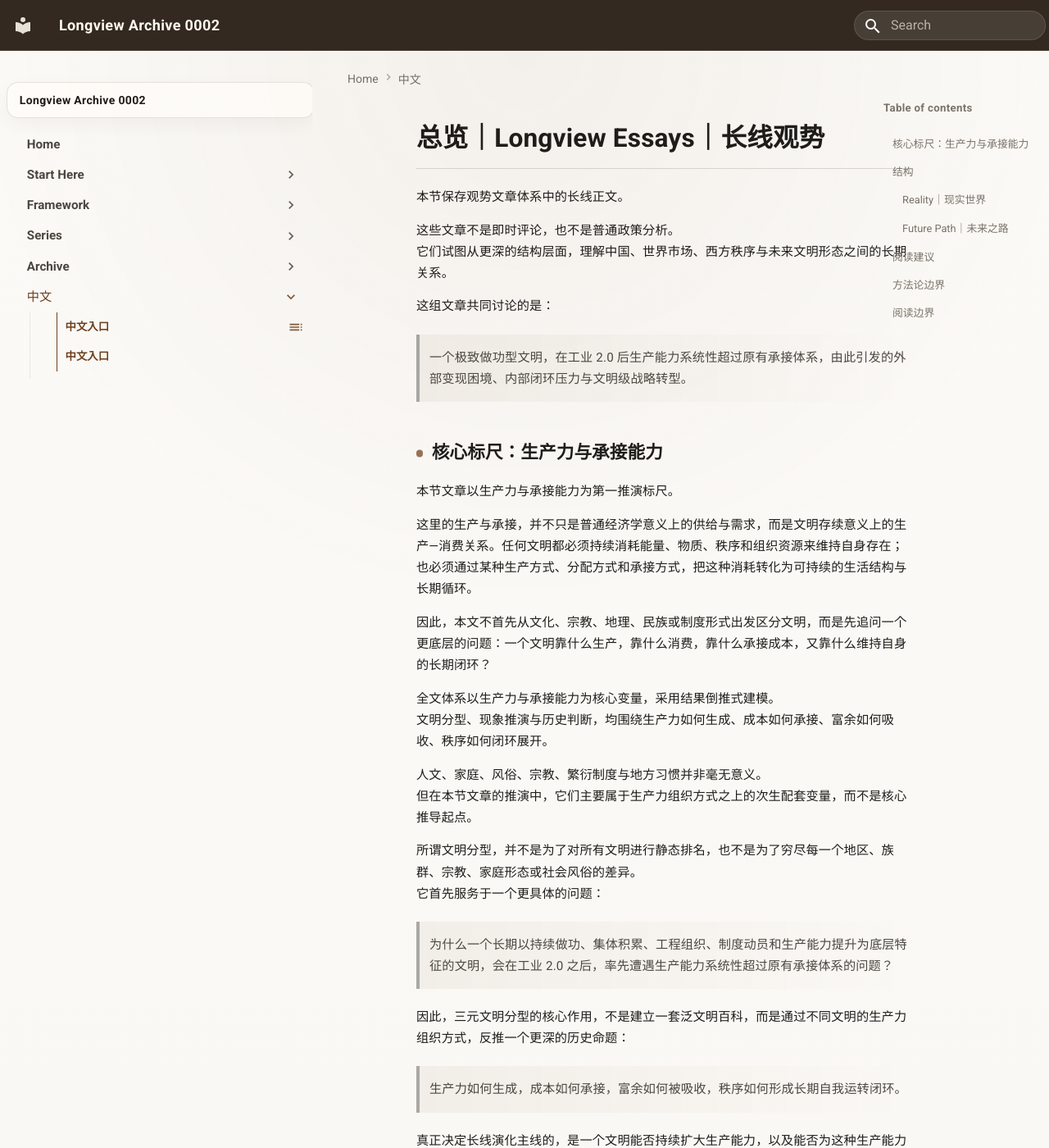
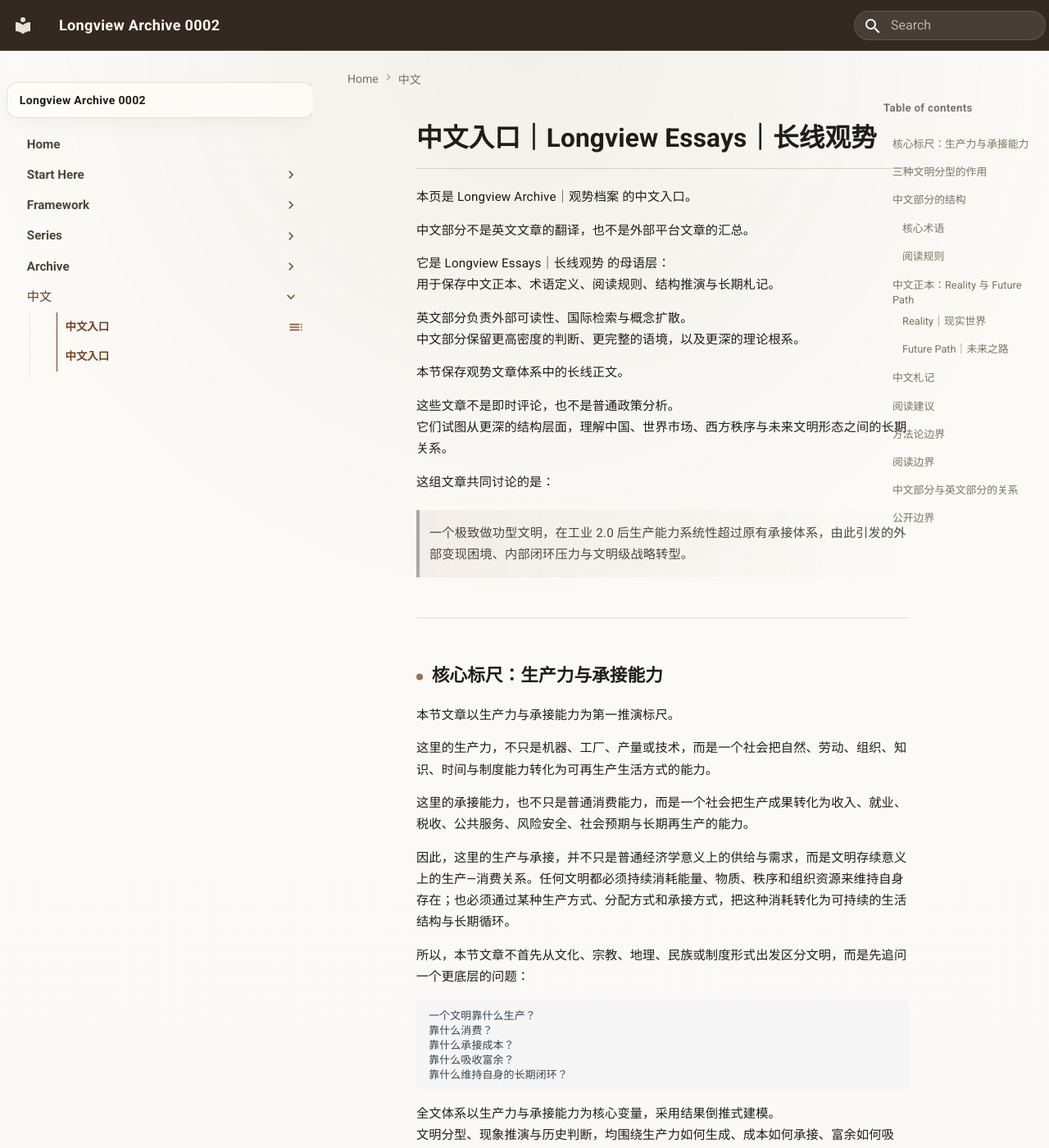
Before and after one commit to guanshi1688/longview-archive, an MkDocs documentation site: the page built from docs/essays/chinese/index.md, in a window 1280 px wide and 1400 px high. Shown: the whole window at 82% size. Built offline with MkDocs 1.6.1 and Material for MkDocs 9.7.7, drawn with Linux system fonts in a browser that asks for light colours; some of the changed text lies outside the part shown.

Commit message:
Update index.md

````diff
--- a/docs/essays/chinese/index.md
+++ b/docs/essays/chinese/index.md
@@ -1,4 +1,14 @@
-# 总览｜Longview Essays｜长线观势
+# 中文入口｜Longview Essays｜长线观势
+
+本页是 Longview Archive｜观势档案 的中文入口。
+
+中文部分不是英文文章的翻译，也不是外部平台文章的汇总。
+
+它是 Longview Essays｜长线观势 的母语层：
+用于保存中文正本、术语定义、阅读规则、结构推演与长期札记。
+
+英文部分负责外部可读性、国际检索与概念扩散。
+中文部分保留更高密度的判断、更完整的语境，以及更深的理论根系。
 
 本节保存观势文章体系中的长线正文。
 
@@ -9,13 +19,27 @@
 
 > 一个极致做功型文明，在工业 2.0 后生产能力系统性超过原有承接体系，由此引发的外部变现困境、内部闭环压力与文明级战略转型。
 
+---
+
 ## 核心标尺：生产力与承接能力
 
 本节文章以生产力与承接能力为第一推演标尺。
 
-这里的生产与承接，并不只是普通经济学意义上的供给与需求，而是文明存续意义上的生产—消费关系。任何文明都必须持续消耗能量、物质、秩序和组织资源来维持自身存在；也必须通过某种生产方式、分配方式和承接方式，把这种消耗转化为可持续的生活结构与长期循环。
+这里的生产力，不只是机器、工厂、产量或技术，而是一个社会把自然、劳动、组织、知识、时间与制度能力转化为可再生产生活方式的能力。
 
-因此，本文不首先从文化、宗教、地理、民族或制度形式出发区分文明，而是先追问一个更底层的问题：一个文明靠什么生产，靠什么消费，靠什么承接成本，又靠什么维持自身的长期闭环？
+这里的承接能力，也不只是普通消费能力，而是一个社会把生产成果转化为收入、就业、税收、公共服务、风险安全、社会预期与长期再生产的能力。
+
+因此，这里的生产与承接，并不只是普通经济学意义上的供给与需求，而是文明存续意义上的生产—消费关系。任何文明都必须持续消耗能量、物质、秩序和组织资源来维持自身存在；也必须通过某种生产方式、分配方式和承接方式，把这种消耗转化为可持续的生活结构与长期循环。
+
+所以，本节文章不首先从文化、宗教、地理、民族或制度形式出发区分文明，而是先追问一个更底层的问题：
+
+```text
+一个文明靠什么生产？
+靠什么消费？
+靠什么承接成本？
+靠什么吸收富余？
+靠什么维持自身的长期闭环？
+```
 
 全文体系以生产力与承接能力为核心变量，采用结果倒推式建模。
 文明分型、现象推演与历史判断，均围绕生产力如何生成、成本如何承接、富余如何吸收、秩序如何闭环展开。
@@ -23,7 +47,12 @@
 人文、家庭、风俗、宗教、繁衍制度与地方习惯并非毫无意义。
 但在本节文章的推演中，它们主要属于生产力组织方式之上的次生配套变量，而不是核心推导起点。
 
+---
+
+## 三种文明分型的作用
+
 所谓文明分型，并不是为了对所有文明进行静态排名，也不是为了穷尽每一个地区、族群、宗教、家庭形态或社会风俗的差异。
+
 它首先服务于一个更具体的问题：
 
 > 为什么一个长期以持续做功、集体积累、工程组织、制度动员和生产能力提升为底层特征的文明，会在工业 2.0 之后，率先遭遇生产能力系统性超过原有承接体系的问题？
@@ -43,17 +72,65 @@
 三种文明只是从生产力组织方式出发建立的原型参照。
 它们最终服务的不是人文分类本身，而是解释：为什么东亚做功体系，尤其是中国式大一统做功文明，会在完成工业化之后，最集中地遭遇“生产力超过原有承接体系”的历史命题。
 
-## 结构
+---
 
-本节暂分为两组：
+## 中文部分的结构
 
-### Reality｜现实世界
+中文部分目前由四层构成：
 
-处理已经显现的压力：外部变现、市场战、全球南方承接不足、成熟市场不愿承接、变现摩擦、旧闭环退潮与内部闭环压力。
+```text
+核心术语
+阅读规则
+中文正本
+中文札记
+```
 
-### Future Path｜未来之路
+### 核心术语
 
-处理尚未完成的方向：生产富余、组织富余、旧闭环退潮、新闭环建立、文明闭环，以及正在显现的新的世界。
+建议先阅读核心术语。
+
+核心术语用于固定本档案的基本概念边界，包括：
+
+```text
+生产力
+承接能力
+做功型文明
+稳态敛生型文明
+汲取型敛生文明
+生产富余
+组织富余
+外部变现
+内部闭环
+旧闭环
+新闭环
+市场战
+道术边界
+```
+
+这些术语不是装饰性词汇，而是后续所有文章的基础坐标。
+
+### 阅读规则
+
+阅读规则用于说明本档案如何读、如何判断、如何避免误读。
+
+本档案不把文明差异简单归因于民族性、文化优劣、制度口号或道德评价。
+
+更重要的问题是：
+
+```text
+一个文明面对自己的生存压力时，形成了什么样的生产方式、组织方式、承接方式与兜底方式。
+```
+
+---
+
+## 中文正本：Reality 与 Future Path
+
+中文正本暂分为两组：
+
+```text
+Reality｜现实世界
+Future Path｜未来之路
+```
 
 两组文章不是两套理论。
 
@@ -69,21 +146,101 @@
 读者不必把这些文章理解为两套体系。
 更准确地说，它们是同一个结构在两个方向上的展开。
 
+### Reality｜现实世界
+
+Reality｜现实世界 处理已经显现的压力：
+
+```text
+外部变现
+市场战
+全球南方承接不足
+成熟市场不愿承接
+变现摩擦
+旧闭环退潮
+内部闭环压力
+```
+
+它讨论的是：
+
+```text
+工业 2.0 之后，
+一个极致做功型文明如何遭遇外部变现困难，
+以及这种困难如何反向压迫内部闭环、旧发展模式与文明战略选择。
+```
+
+Reality 不是短期时评，也不是普通国际关系分析。
+它讨论的是现实世界中的结构压力。
+
+### Future Path｜未来之路
+
+Future Path｜未来之路 处理尚未完成的方向：
+
+```text
+生产富余
+组织富余
+旧闭环退潮
+新闭环建立
+文明闭环
+新的世界如何显影
+```
+
+它讨论的是：
+
+```text
+当旧闭环无法继续承接生产富余时，
+一个做功型文明如何寻找新的组织方式、新的内部闭环与新的文明再生产路径。
+```
+
+Reality 负责解释压力从何而来。
+Future Path 负责讨论压力可能通向何处。
+
+Future Path 不提供简单政策方案，也不提供口号式未来图景。
+它讨论的是生产富余如何变成组织富余，组织富余如何要求新的承接结构，以及新的承接结构如何改变社会关系、分配方式与文明形态。
+
+---
+
+## 中文札记
+
+中文札记不是低一级的文章。
+
+它们是概念沉积层、历史案例层与外部论证层。
+
+目前主要包括三组：
+
+```text
+扩张的边界
+兜底文明
+生产的边界
+```
+
+三组札记分别回答三个问题：
+
+```text
+扩张的边界：
+为什么文明影响不等于文明复制？
+
+兜底文明：
+为什么中国的大一统不是偏好，而是兜底压力的结果？
+
+生产的边界：
+为什么外部输入不等于内部生成？
+```
+
+这些札记为 Reality 和 Future Path 提供历史材料、结构案例与概念支撑。
+
+---
+
 ## 阅读建议
 
-建议先阅读 Core Terms｜核心术语。
+第一次进入中文部分，建议按以下顺序：
 
-这组文章中的许多判断，都依赖一组固定概念：
-
-- 做功型文明
-- 生产富余
-- 承接能力
-- 外部变现
-- 闭环
-- 假顶
-- 新闭环
-
-这些概念不是为了给出一个预设答案，而是为了说明：旧闭环为什么退潮，新闭环为什么必须建立，以及一个新的世界如何开始显影。
+```text
+1. 核心术语
+2. 阅读规则
+3. Reality｜现实世界
+4. Future Path｜未来之路
+5. 中文札记
+```
 
 如果只想快速理解整套文章，可以先抓住三条主线：
 
@@ -92,6 +249,8 @@
 第二，承接能力解释为什么生产能力越强，问题越会从生产端转向承接端。
 
 第三，闭环解释为什么最终竞争不只是产能竞争，而是一个文明能否把生产、技术、金融、秩序、安全、生活承接和价值叙事组织成长期自我运转体系。
+
+---
 
 ## 方法论边界
 
@@ -107,6 +266,8 @@
 
 因此，复合型文明分析属于后续方法论扩展，不构成对文明原型框架的否定。
 
+---
+
 ## 阅读边界
 
 本节文章不承担即时新闻评论功能。
@@ -120,8 +281,42 @@
 道不替代术。
 但道规定术的方向。
 
+---
+
+## 中文部分与英文部分的关系
+
+英文部分不是中文部分的完整翻译。
+
+中文部分也不是英文部分的附属材料。
+
+二者的关系是：
+
+```text
+中文部分：母语层、深水区、正本推演。
+英文部分：外部入口、概念锚点、国际表达。
+```
+
+同一个概念，在中英文中可能采用不同表达方式。
+
+英文需要更清晰、更克制、更易被外部读者接受。
+中文可以保留更高密度的结构判断与文明语境。
 
 ---
+
+## 公开边界
+
+合订本、内部 memo、未发布总纲与本地草稿不属于公开导航内容。
+
+公开站点只保留已经校准过的正本文章、术语、阅读规则与可公开札记。
+
+本页作为中文入口，只负责引导公开中文材料，不代表内部写作系统的全部内容。
+
+---
+
+星衡｜Aster Vale
+Longview Archive｜观势档案
+Chinese｜中文入口
+2026.07
 
 © 2026 Longview Archive｜观势档案。除特别说明外，本文采用 CC BY-NC-ND 4.0 许可协议：允许署名非商业分享，禁止未经授权的改写、翻译、重组与商业使用。
 
````
